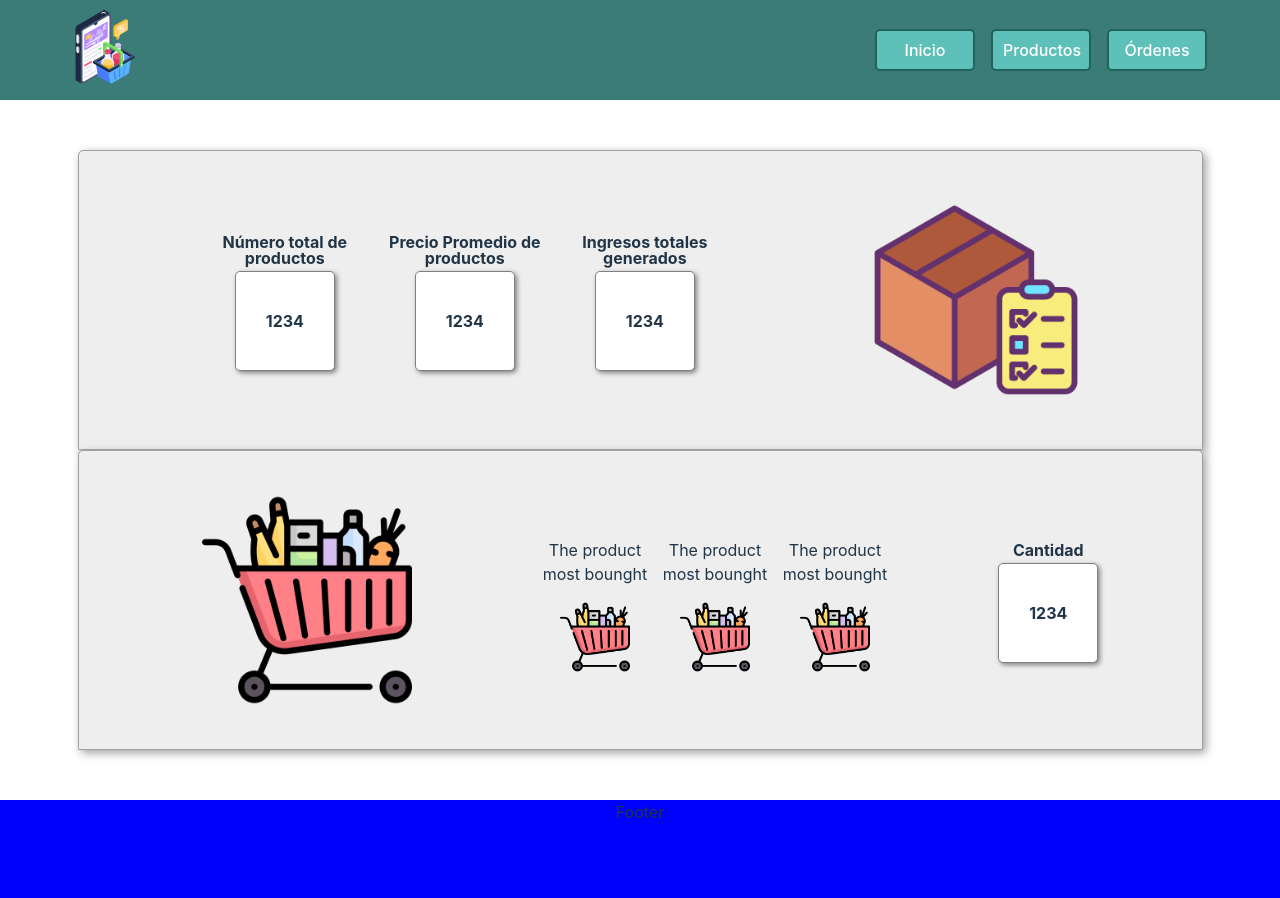
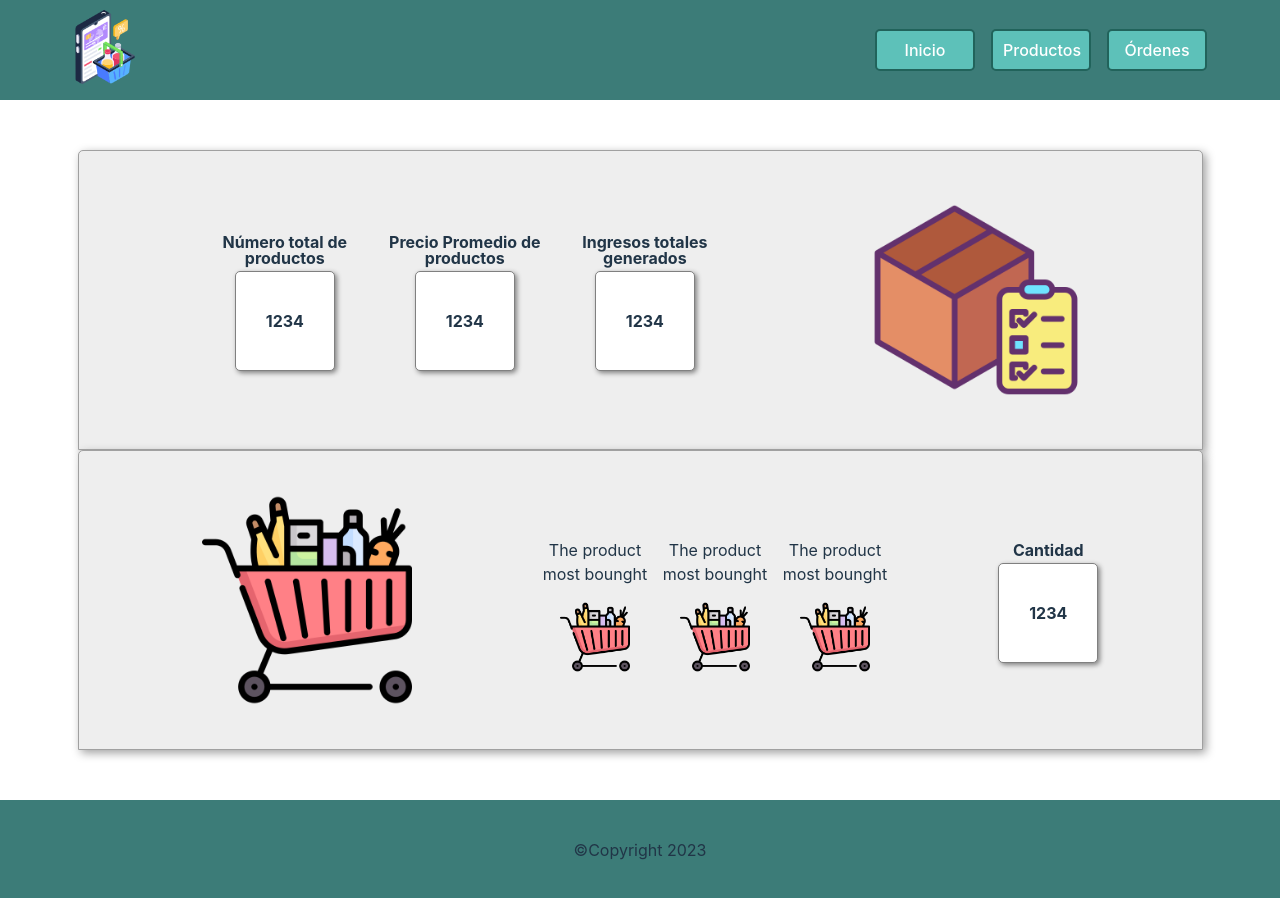
Before and after one commit to Acuna21/bit004Final, a React (Vite) app: page / in a window 1280 px wide. Built offline with nearby package versions, Linux system fonts and the light colour scheme; no server answers.

Commit message:
Estilizacion del footer

```diff
--- a/src/components/footer/Footer.css
+++ b/src/components/footer/Footer.css
@@ -1,7 +1,10 @@
 footer{
     position: absolute;
     bottom: -100px;
-    background-color: blue;
+    background-color: #3C7C78;
     width: 100%;
     height: 100px;
+    display: flex;
+    justify-content: center;
+    align-items: center;
 }
--- a/src/components/footer/Footer.jsx
+++ b/src/components/footer/Footer.jsx
@@ -1,6 +1,6 @@
 import './Footer.css';
 export const Footer = () => {
   return (
-    <footer>Footer</footer>
+    <footer>©Copyright 2023</footer>
   )
 }
```
